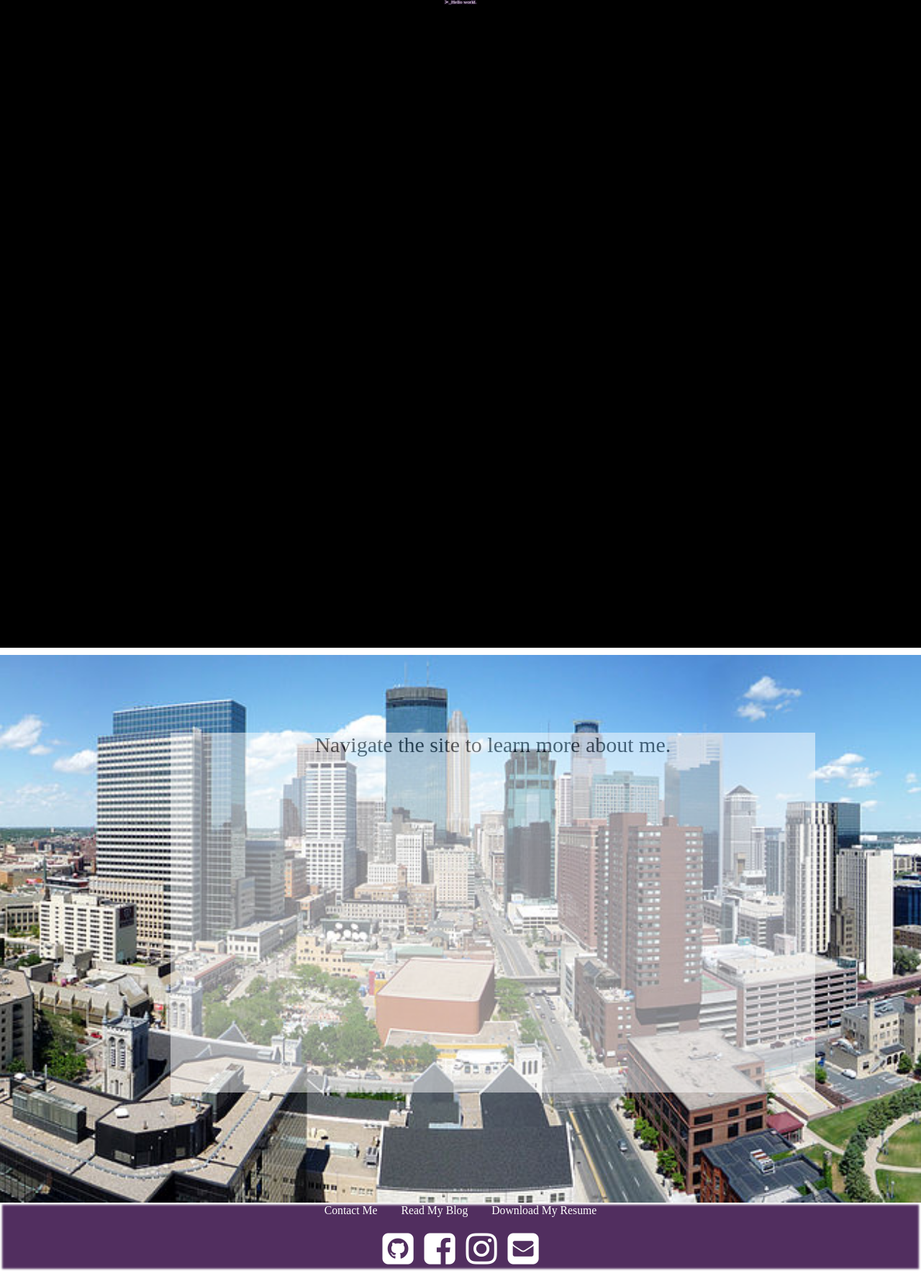
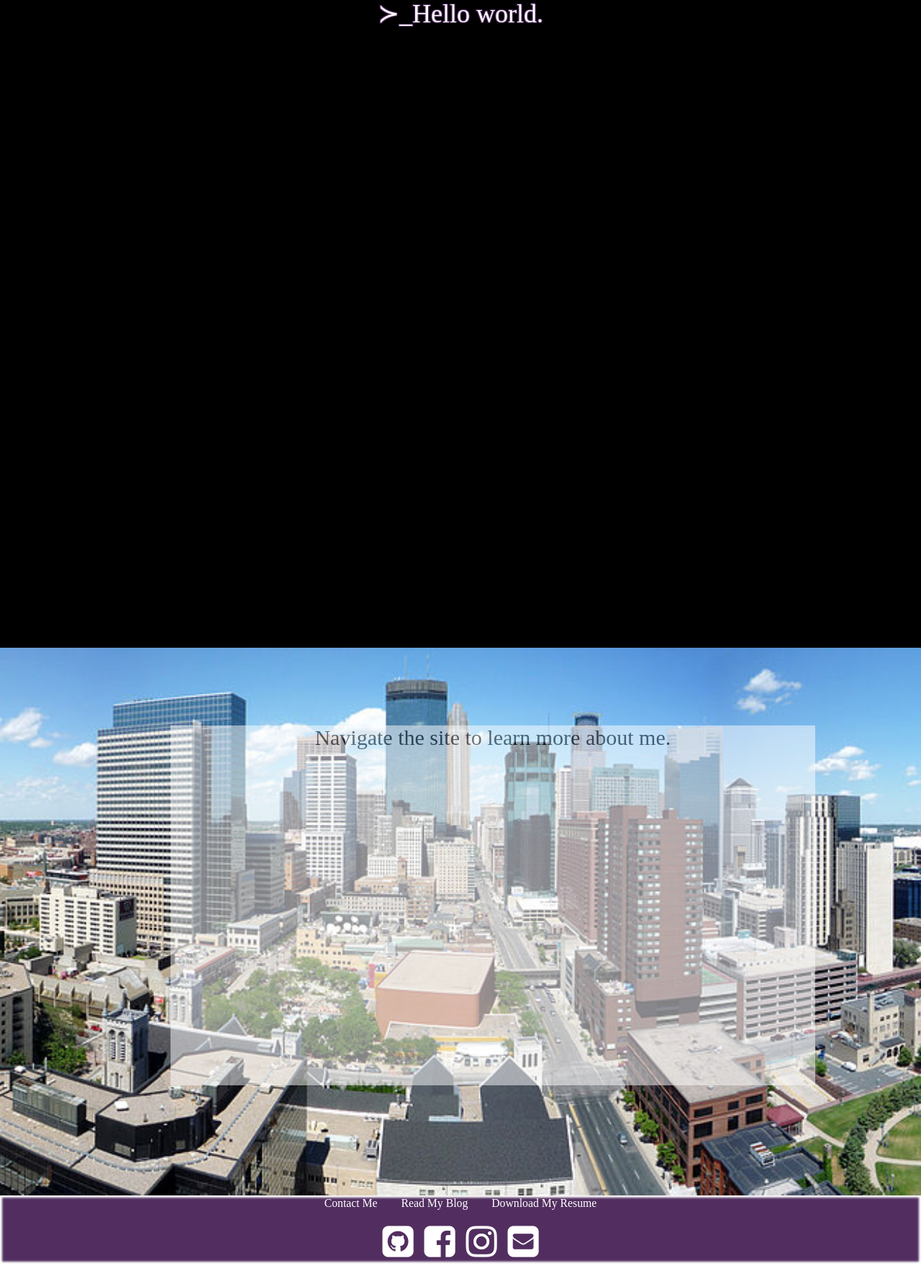
Before and after one commit to pfrank7/pfrank7.github.io, a Jekyll site: the page built from index.html, in a window 1280 px wide. Shown: the whole page at 72% size. Built offline with Jekyll 4.4.1, drawn with Linux system fonts in a browser that asks for light colours; nearby versions of some CDN libraries.

Commit message:
Update index.html

```diff
--- a/index.html
+++ b/index.html
@@ -20,7 +20,7 @@ title: Paige Frank
     font-family: 'Times New Roman', Courier, Geogria;
     color: white;
     text-align:center;
-    font-size:50%;
+    /*font-size:50%;*/
     /*margin: 5%;*/
     text-shadow:
     -1px -1px 0 #512E5F,
@@ -32,6 +32,7 @@ title: Paige Frank
     margin-top:0px; background-color: black; color: white; /*mix-blend-mode: multiply;*/
     width:100%;
     height:100vh;
+    margin-bottom:0px;
     /*border-radius:25px;
     padding:10px;*/
 }
```
